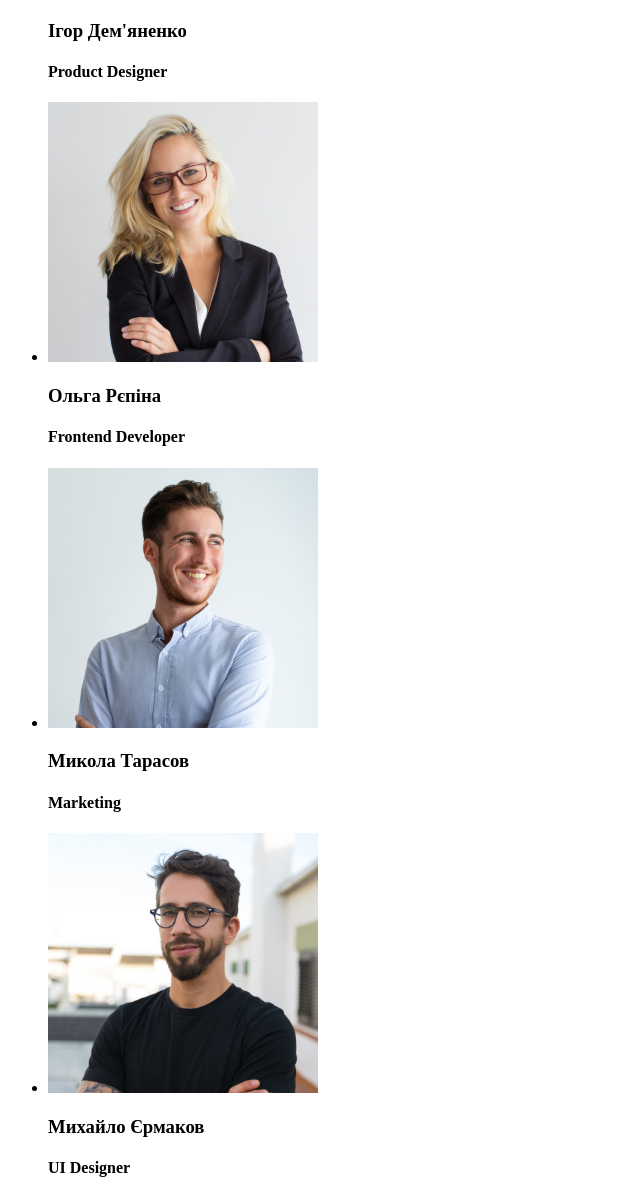
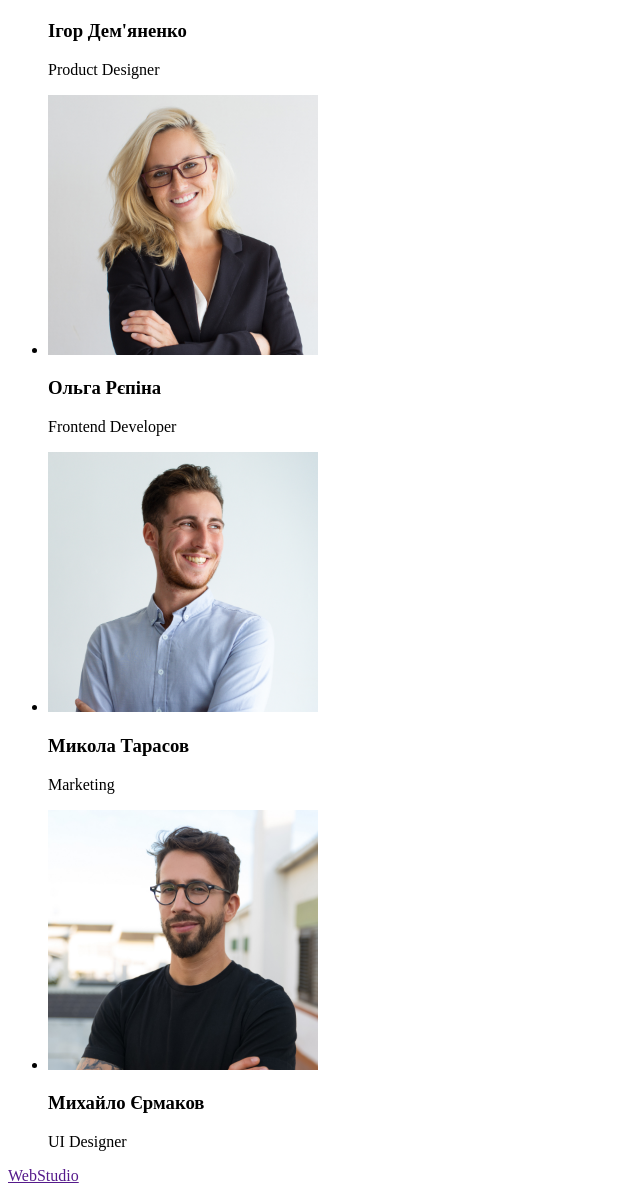
Before and after one commit to OleksandrVasilenko/goit-markup-hw-01, a plain HTML site: page index.html in a window 1280 px wide. Shown: the part 1863-3058 px from the top of the page, without its empty margins (0-640 px from the left). Drawn offline with Linux system fonts and the light colour scheme.

Commit message:
add comments

```diff
--- a/index.html
+++ b/index.html
@@ -7,6 +7,7 @@
     <title>goit-markup-hw-01</title>
   </head>
   <body>
+    <!--Шапка-->
     <header>
       <nav>
         <a href="">WebStudio</a>
@@ -22,10 +23,12 @@
       </ul>
     </header>
     <main>
+      <!--Герой-->
       <section>
         <h1>Ефективні рішення для <br />вашого бізнесу</h1>
         <button type="button">Замовити послугу</button>
       </section>
+      <!--Особливості-->
       <section>
         <h2 hidden>Особливості</h2>
         <ul>
@@ -58,6 +61,7 @@
           </li>
         </ul>
       </section>
+      <!--Чим ми займаємося-->
       <section>
         <h2>Чим ми займаємося</h2>
         <ul>
@@ -72,6 +76,7 @@
           </li>
         </ul>
       </section>
+      <!--Наша Команда-->
       <section>
         <h2>Наша команда</h2>
         <ul>
@@ -82,7 +87,7 @@
               width="270"
             />
             <h3>Ігор Дем'яненко</h3>
-            <h4 lang="en">Product Designer</h4>
+            <p lang="en">Product Designer</p>
           </li>
           <li>
             <img
@@ -91,7 +96,7 @@
               width="270"
             />
             <h3>Ольга Рєпіна</h3>
-            <h4 lang="en">Frontend Developer</h4>
+            <p lang="en">Frontend Developer</p>
           </li>
           <li>
             <img
@@ -100,7 +105,7 @@
               width="270"
             />
             <h3>Микола Тарасов</h3>
-            <h4 lang="en">Marketing</h4>
+            <p lang="en">Marketing</p>
           </li>
           <li>
             <img
@@ -109,11 +114,12 @@
               width="270"
             />
             <h3>Михайло Єрмаков</h3>
-            <h4 lang="en">UI Designer</h4>
+            <p lang="en">UI Designer</p>
           </li>
         </ul>
       </section>
     </main>
+    <!--Футер-->
     <footer>
       <a href="">WebStudio</a>
       <ul>
```
